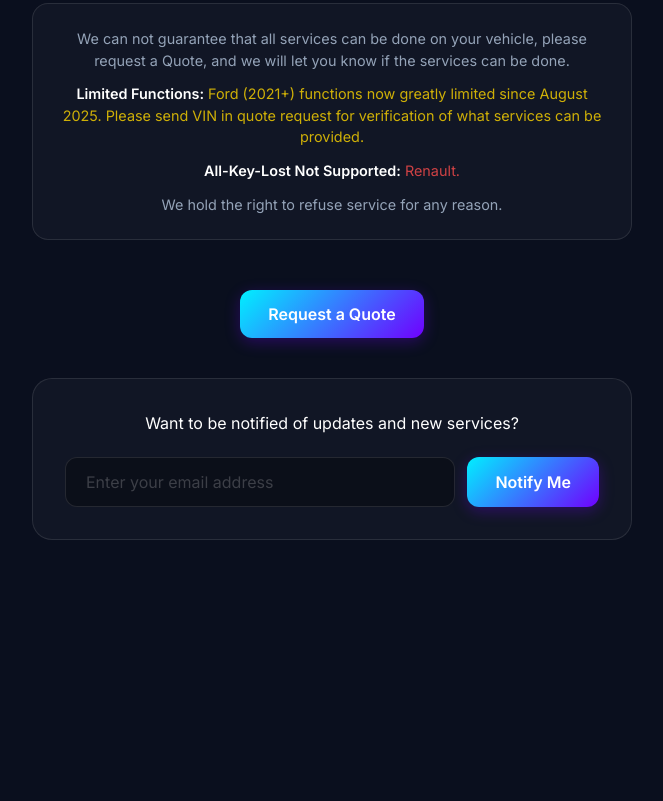
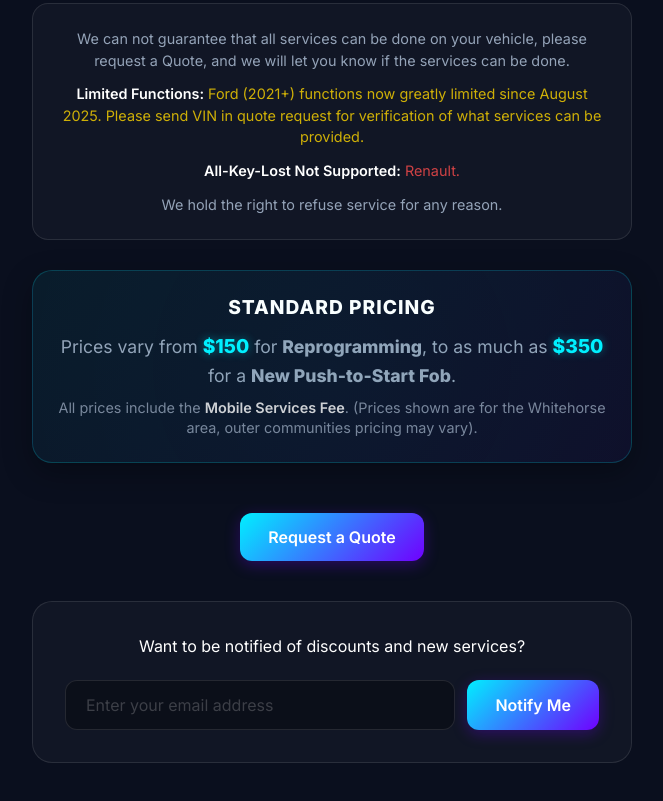
Before and after one commit to KeylessServices/Keyless-Services, a website built with Vite: page index.html in a window 1280 px wide. Shown: the part 1394-2195 px from the top of the page, without its empty margins (308-971 px from the left). Before the commit the page ends 1994 px from the top, so only its background shows below. Built offline with nearby package versions, Linux system fonts and the light colour scheme.

Commit message:
added price range

```diff
--- a/src/modules/cta.html
+++ b/src/modules/cta.html
@@ -13,11 +13,29 @@
             We hold the right to refuse service for any reason.
         </p>
     </div>
+
+    <div class="pricing-container">
+        <div class="pricing-card">
+            <div class="pricing-header">
+                <h3 class="pricing-title">Standard Pricing</h3>
+            </div>
+            <div class="pricing-content">
+                <p class="pricing-text">
+                    Prices vary from <span class="price-highlight">$150</span> for <strong>Reprogramming</strong>,
+                    to as much as <span class="price-highlight">$350</span> for a <strong>New Push-to-Start Fob</strong>.
+                </p>
+                <p class="pricing-subtext">
+                    All prices include the <strong>Mobile Services Fee</strong>. (Prices shown are for the Whitehorse area, outer communities pricing may vary).
+                </p>
+            </div>
+        </div>
+    </div>
+
     <a href="/quote.html" class="btn-glow" style="margin-top: 20px;">Request a Quote</a>
 
     <!-- Notify Me Section -->
     <div class="notify-container">
-        <p class="notify-text">Want to be notified of updates and new services?</p>
+        <p class="notify-text">Want to be notified of discounts and new services?</p>
         <form class="notify-form" id="notify-form">
             <input type="email" name="email" placeholder="Enter your email address" required aria-label="Email address">
             <button type="submit" class="btn-glow">Notify Me</button>
--- a/style.css
+++ b/style.css
@@ -1047,3 +1047,82 @@ textarea {
         left: 10px;
     }
 }
+
+
+/* Pricing Section Styles */
+.pricing-container {
+    max-width: 600px;
+    margin: 30px auto;
+    animation: fadeIn 1s ease-out forwards;
+    animation-delay: 1.1s;
+    opacity: 0;
+}
+
+.pricing-card {
+    background: linear-gradient(135deg, rgba(0, 240, 255, 0.05), rgba(112, 0, 255, 0.05));
+    border: 1px solid rgba(0, 240, 255, 0.2);
+    border-radius: 20px;
+    padding: 24px;
+    text-align: center;
+    backdrop-filter: blur(10px);
+    box-shadow: 0 10px 30px rgba(0, 0, 0, 0.3);
+    position: relative;
+    overflow: hidden;
+}
+
+.pricing-card::before {
+    content: '';
+    position: absolute;
+    top: -50%;
+    left: -50%;
+    width: 200%;
+    height: 200%;
+    background: radial-gradient(circle, rgba(0, 240, 255, 0.03) 0%, transparent 70%);
+    pointer-events: none;
+}
+
+.pricing-title {
+    font-size: 1.2rem;
+    color: #fff;
+    margin-bottom: 12px;
+    font-weight: 700;
+    text-transform: uppercase;
+    letter-spacing: 1px;
+}
+
+.pricing-text {
+    font-size: 1.1rem;
+    color: var(--text-muted);
+    line-height: 1.6;
+    margin-bottom: 8px !important;
+}
+
+.pricing-subtext {
+    font-size: 0.9rem;
+    color: var(--text-muted);
+    opacity: 0.8;
+    line-height: 1.4;
+    margin-bottom: 0 !important;
+}
+
+.pricing-subtext strong {
+    color: #fff;
+    font-weight: 600;
+}
+
+.price-highlight {
+    color: var(--primary-glow);
+    font-weight: 800;
+    font-size: 1.2rem;
+    text-shadow: 0 0 10px rgba(0, 240, 255, 0.4);
+}
+
+@media (max-width: 768px) {
+    .pricing-container {
+        padding: 0 10px;
+    }
+
+    .pricing-text {
+        font-size: 1rem;
+    }
+}
```
Also changed, not shown: src/modules/fr/cta.html (+19 -1 lines).
